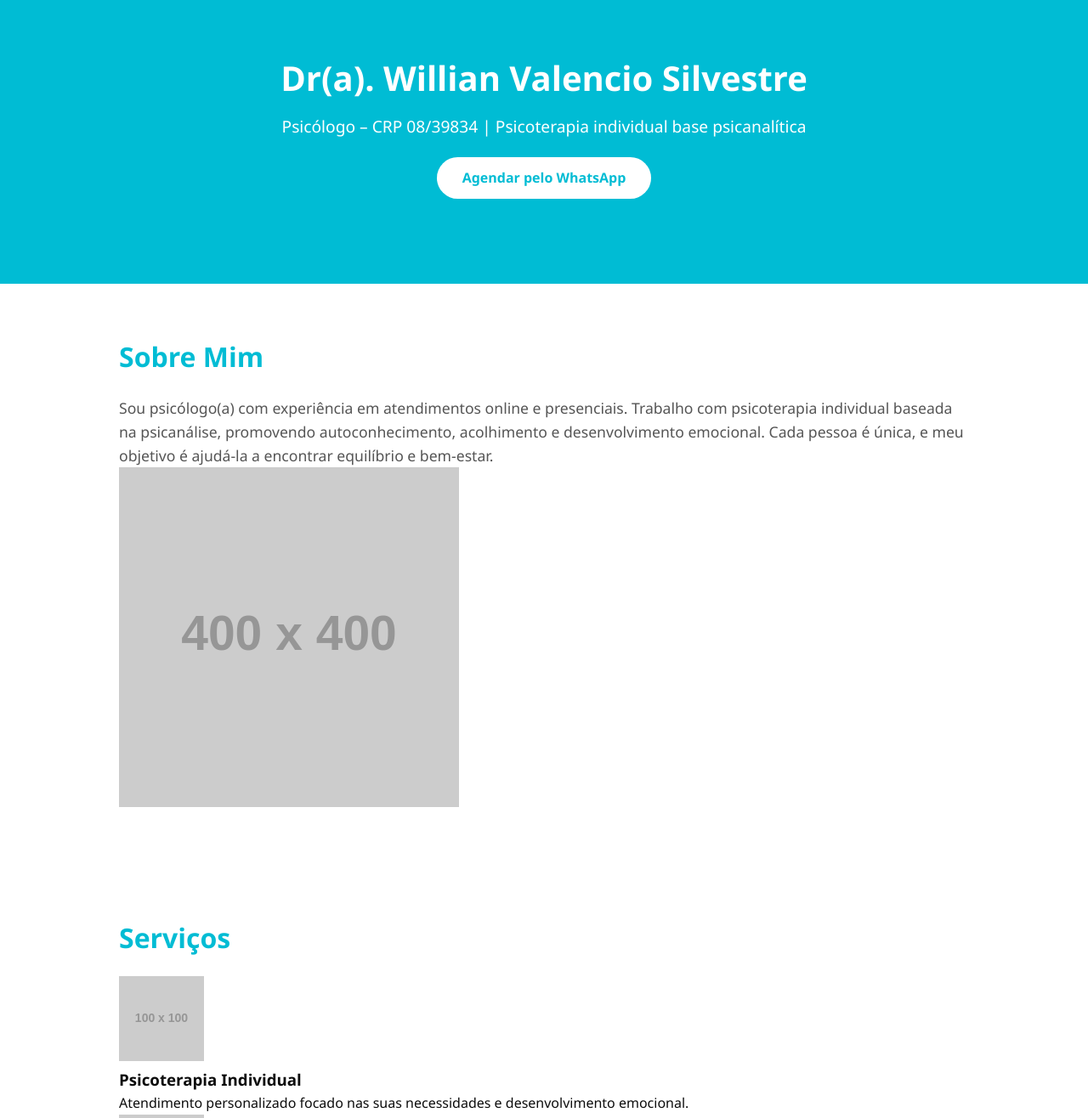
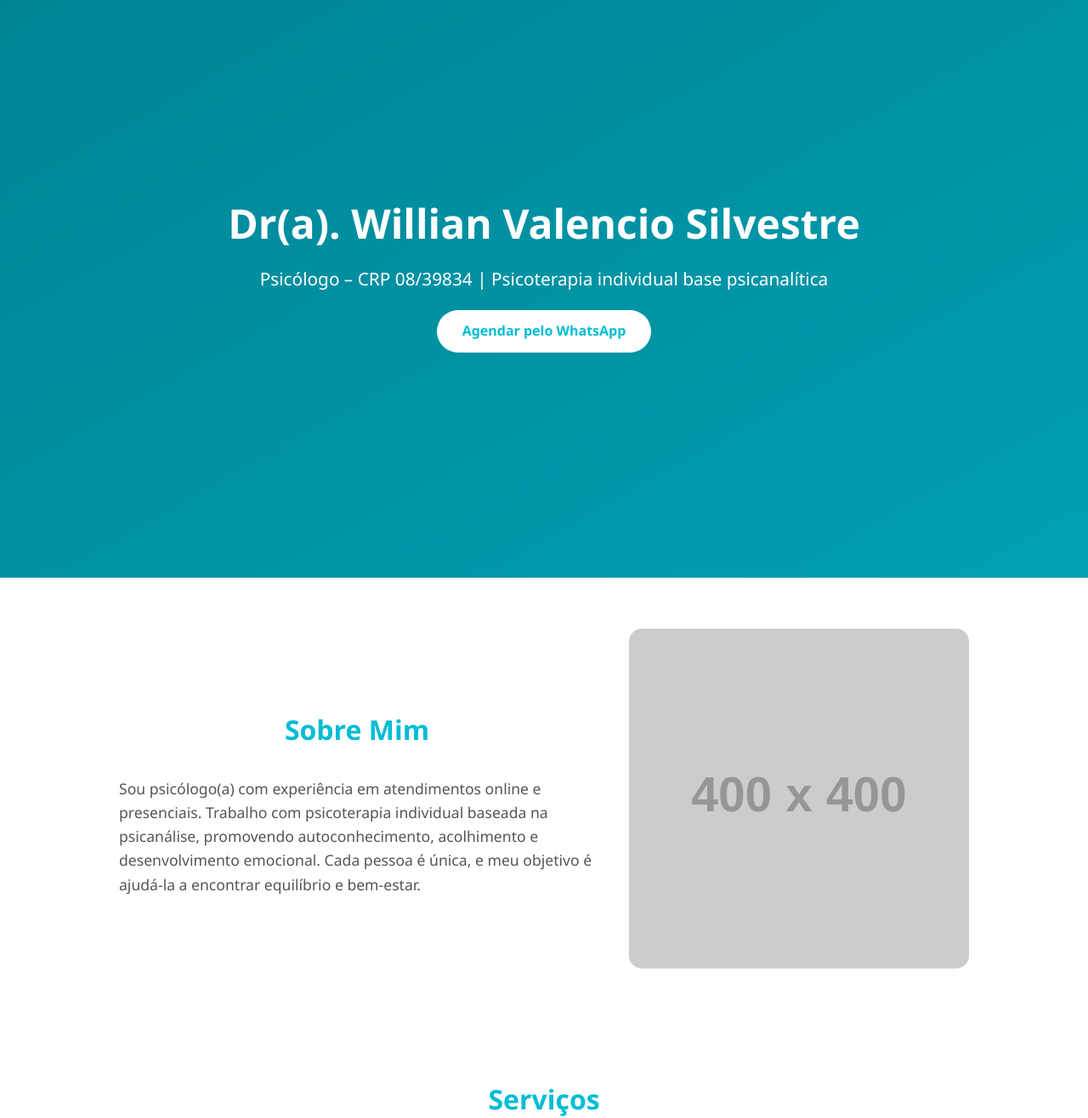
Before and after one commit to 16nailliwpsi-dot/Psic-logoWillian.github.io-, a plain HTML site: page index.html in a window 1280 px wide. Shown: the part 40-1356 px from the top of the page at 85% size. Drawn offline with Linux system fonts and the light colour scheme; placeholder pictures from the web are drawn by us.

Commit message:
Update style.css

```diff
--- a/style.css
+++ b/style.css
@@ -1,4 +1,3 @@
-/* Paleta de cores */
 :root {
   --cyan: #00bcd4;
   --cyan-light: rgba(0, 188, 212, 0.1);
@@ -19,21 +18,41 @@ body {
   line-height: 1.6;
 }
 
-/* Header Hero */
+/* Hero com banner simulado */
 .hero {
-  background-color: var(--cyan);
+  position: relative;
+  height: 90vh;
+  display: flex;
+  align-items: center;
+  justify-content: center;
   color: var(--white);
-  padding: 100px 20px;
   text-align: center;
+  background: linear-gradient(to right bottom, var(--cyan), #00e5ff);
+  overflow: hidden;
+}
+
+.hero-overlay {
+  position: absolute;
+  top: 0;
+  left: 0;
+  width: 100%;
+  height: 100%;
+  background-color: rgba(0,0,0,0.3);
+  z-index: 1;
+}
+
+.hero-content {
+  position: relative;
+  z-index: 2;
 }
 
 .hero h1 {
-  font-size: 2.5rem;
+  font-size: 3rem;
   margin-bottom: 10px;
 }
 
 .hero p {
-  font-size: 1.2rem;
+  font-size: 1.3rem;
   margin-bottom: 20px;
 }
 
@@ -66,28 +85,97 @@ section {
 h2 {
   font-size: 2rem;
   color: var(--cyan);
-  margin-bottom: 20px;
+  margin-bottom: 30px;
+  text-align: center;
 }
 
-.about p, .how-it-works p {
+/* About */
+.about-flex {
+  display: flex;
+  align-items: center;
+  justify-content: space-between;
+  gap: 40px;
+  flex-wrap: wrap;
+}
+
+.about-text {
+  flex: 1;
+}
+
+.about-text p {
   font-size: 1.1rem;
   color: var(--gray);
 }
 
-.services ul {
-  list-style: none;
+.about-image img {
+  width: 100%;
+  max-width: 400px;
+  border-radius: 15px;
 }
 
-.services li {
+/* Services */
+.services-grid {
+  display: grid;
+  grid-template-columns: repeat(auto-fit, minmax(220px, 1fr));
+  gap: 20px;
+}
+
+.service-card {
   background-color: var(--cyan-light);
-  margin-bottom: 10px;
-  padding: 15px;
-  border-radius: 8px;
-  font-weight: bold;
+  padding: 20px;
+  border-radius: 15px;
+  text-align: center;
+  transition: transform 0.3s, box-shadow 0.3s;
+}
+
+.service-card h3 {
+  margin: 15px 0 10px 0;
   color: var(--dark);
 }
 
+.service-card p {
+  color: var(--gray);
+  font-size: 1rem;
+}
+
+.service-card img {
+  width: 80px;
+  height: 80px;
+  border-radius: 50%;
+  object-fit: cover;
+}
+
+.service-card:hover {
+  transform: translateY(-5px);
+  box-shadow: 0 8px 20px rgba(0,0,0,0.1);
+}
+
+/* How it works */
+.how-flex {
+  display: flex;
+  align-items: center;
+  gap: 40px;
+  flex-wrap: wrap;
+}
+
+.how-image img {
+  width: 100%;
+  max-width: 400px;
+  border-radius: 15px;
+}
+
+.how-text p {
+  font-size: 1.1rem;
+  color: var(--gray);
+}
+
 /* Contact */
+.contact p {
+  font-size: 1.1rem;
+  text-align: center;
+  margin-bottom: 10px;
+}
+
 .contact a {
   color: var(--cyan);
   text-decoration: none;
@@ -124,4 +212,13 @@ footer a:hover {
   h2 {
     font-size: 1.5rem;
   }
+
+  .about-flex, .how-flex {
+    flex-direction: column;
+    text-align: center;
+  }
+
+  .about-image img, .how-image img {
+    max-width: 300px;
+  }
 }
```
